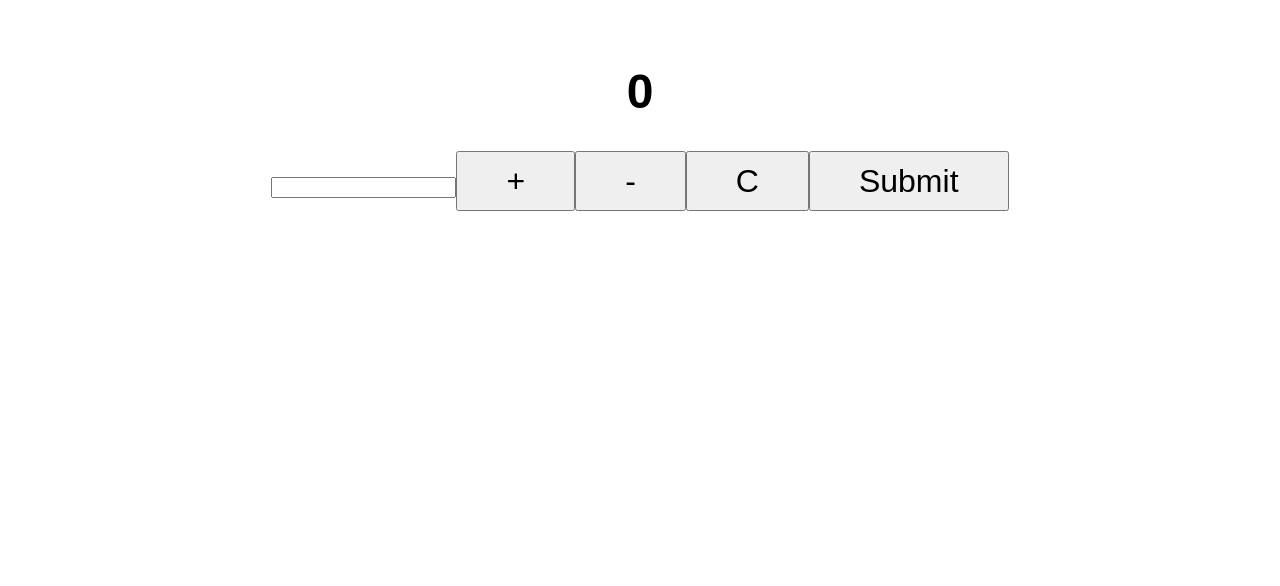
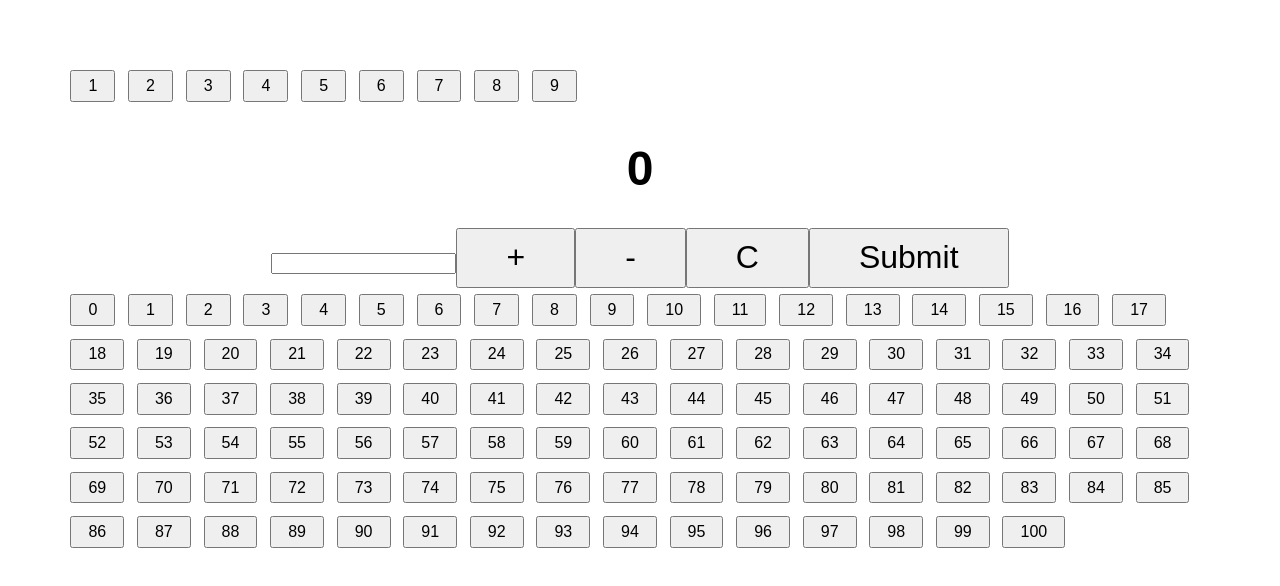
Before and after one commit to tigerscave/rah-redux-counter, a React (Create React App) app: page / in a window 1280 px wide. Shown: the top 586 px of the page. Built offline with nearby package versions, Linux system fonts and the light colour scheme.

Commit message:
feat: number buttons

```diff
--- a/src/components/App.js
+++ b/src/components/App.js
@@ -1,6 +1,10 @@
 import React, { Component } from 'react';
 import { connect } from 'react-redux';
 import { countUp, countDown, countClear, inputNumber } from '../redux/modules/pageData';
+
+import NumberButtons from './number-button';
+
+
 
 class App extends React.Component{
   constructor(props) {
@@ -14,22 +18,44 @@ class App extends React.Component{
         inputCount: e.target.value,
       })
     }
+
+    this.createButtons = () => {
+      let buttons = [];
+      for (let i = 1; i < 10; i++) {
+        buttons.push(<NumberButtons key={i} index={i}/>)
+      }
+      return buttons
+    }
   }
+
   render() {
     const { count, countUp, countDown, countClear, inputNumber } = this.props;
     const number = this.state.inputCount;
     return (
       <div className="App">
+        <div style={{display: 'flex'}}>{this.createButtons()}</div>
         <h1>{count}</h1>
         <div>
           <input
             type="number"
             onChange={this.handleChange}
             value={this.state.inputNumber} />
-          <button onClick={countUp}>+</button>
-          <button onClick={countDown}>-</button>
-          <button onClick={countClear}>C</button>
-          <button onClick={() => inputNumber(number)}>Submit</button>
+          <button
+            className="button"
+            onClick={countUp}>+</button>
+          <button
+            className="button"
+            onClick={countDown}>-</button>
+          <button
+            className="button"
+            onClick={countClear}>C</button>
+          <button
+            className="button"
+            onClick={() => inputNumber(Number(number))}>Submit</button>
+          <div className="numbers">
+          {[...Array(101)].map((x, i) => <NumberButtons key={i} index={i}/>)}
+          </div>
+
         </div>
         <style jsx="true">{`
           .App {
@@ -39,9 +65,13 @@ class App extends React.Component{
           h1 {
             font-size: 3rem;
           }
-          button {
+          .button {
             padding: 0.6rem 3rem;
             font-size: 2rem;
+          }
+          .numbers {
+            display: flex;
+            flex-wrap: wrap;
           }
         `}</style>
       </div>
--- /dev/null
+++ b/src/components/number-button.js
@@ -0,0 +1,32 @@
+import React, { Component } from 'react';
+import { connect } from 'react-redux';
+import { numberButton } from '../redux/modules/pageData';
+
+const NumberButtons = (props) => {
+  const { numberButton, index } = props
+  return (
+    <div>
+      <button
+        className="number"
+        value={index}
+        onClick={e =>
+          numberButton(e)
+        }>{index}</button>
+      <style jsx="true">{`
+        .number {
+          padding: 0.3rem 1rem;
+          font-size: 1rem;
+          margin: 0.4rem;
+        }
+      `}</style>
+    </div>
+  )
+}
+
+
+const mapDispatchToProps = dispatch => {
+  return {
+    numberButton: (e) => dispatch(numberButton(Number(e.target.value)))
+  }
+}
+export default connect(null, mapDispatchToProps)(NumberButtons)
--- a/src/redux/modules/pageData.js
+++ b/src/redux/modules/pageData.js
@@ -11,6 +11,9 @@ export const countClear = createAction(COUNT_CLEAR);
 
 export const INPUT_NUMBER = 'INPUT_NUMBER';
 export const inputNumber = createAction(INPUT_NUMBER);
+
+export const NUMBER_BUTTONS = 'NUMBER_BUTTONS';
+export const numberButton = createAction(NUMBER_BUTTONS);
 
 const INITIAL_STATE = {
   count: 0
@@ -43,6 +46,14 @@ const pageDataReducer = (state = INITIAL_STATE, action) => {
     }
 
     case INPUT_NUMBER: {
+      console.log(typeof(action.payload));
+
+      return {
+        count: action.payload
+      }
+    }
+
+    case NUMBER_BUTTONS: {
       return {
         count: action.payload
       }
```
